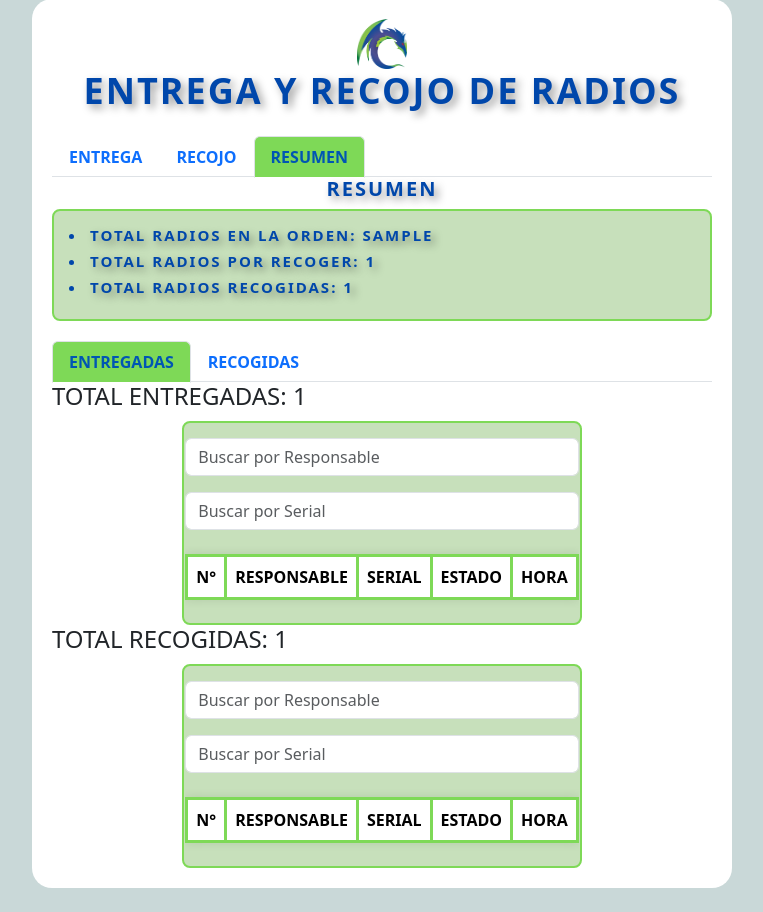
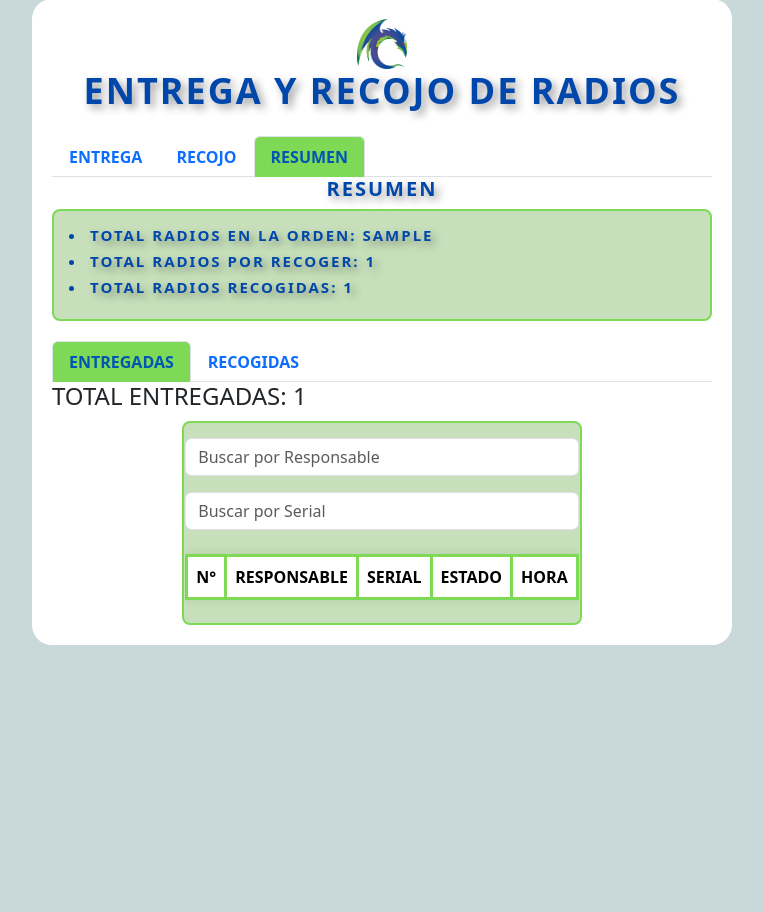
Before and after one commit to lcastillo1486/ControlRadios, a Django app: template movimientos/templates/controlrxeventos.html in a window 1280 px wide, after a click on "RESUMEN". Shown: the part 81-993 px from the top of the page, without its empty margins (258-1021 px from the left). After the commit the page ends 726 px from the top, so only its background shows below. Run offline with Django 4.2, Linux system fonts and the light colour scheme; the template is opened without the code that fills it: most values are stand-ins (such as "Sample title", 1, 10 or a date in 2020); lists and menus that the app fills with data are empty; some libraries are stand-ins or nearby versions.

Commit message:
correcccion_rx

```diff
--- a/movimientos/templates/controlrxeventos.html
+++ b/movimientos/templates/controlrxeventos.html
@@ -432,7 +432,7 @@
                         </div>
 
                     </div>
-                    <div class="tab-pane fade show active" id="tab5" role="tabpanel" aria-labelledby="tab5-tab">
+                    <div class="tab-pane fade show" id="tab5" role="tabpanel" aria-labelledby="tab5-tab">
                         <h4>TOTAL RECOGIDAS: {{total_recogido}}</h4>
                         <div
                             style="border: 2px solid #7ed957; padding: 15px; width: 400px ;border-radius: 8px; max-width: 100%; margin: 0 auto; margin-top: 10px; background-color: #c7e0bb; display: flex; flex-direction: column; align-items: center; text-align: center;">
```
